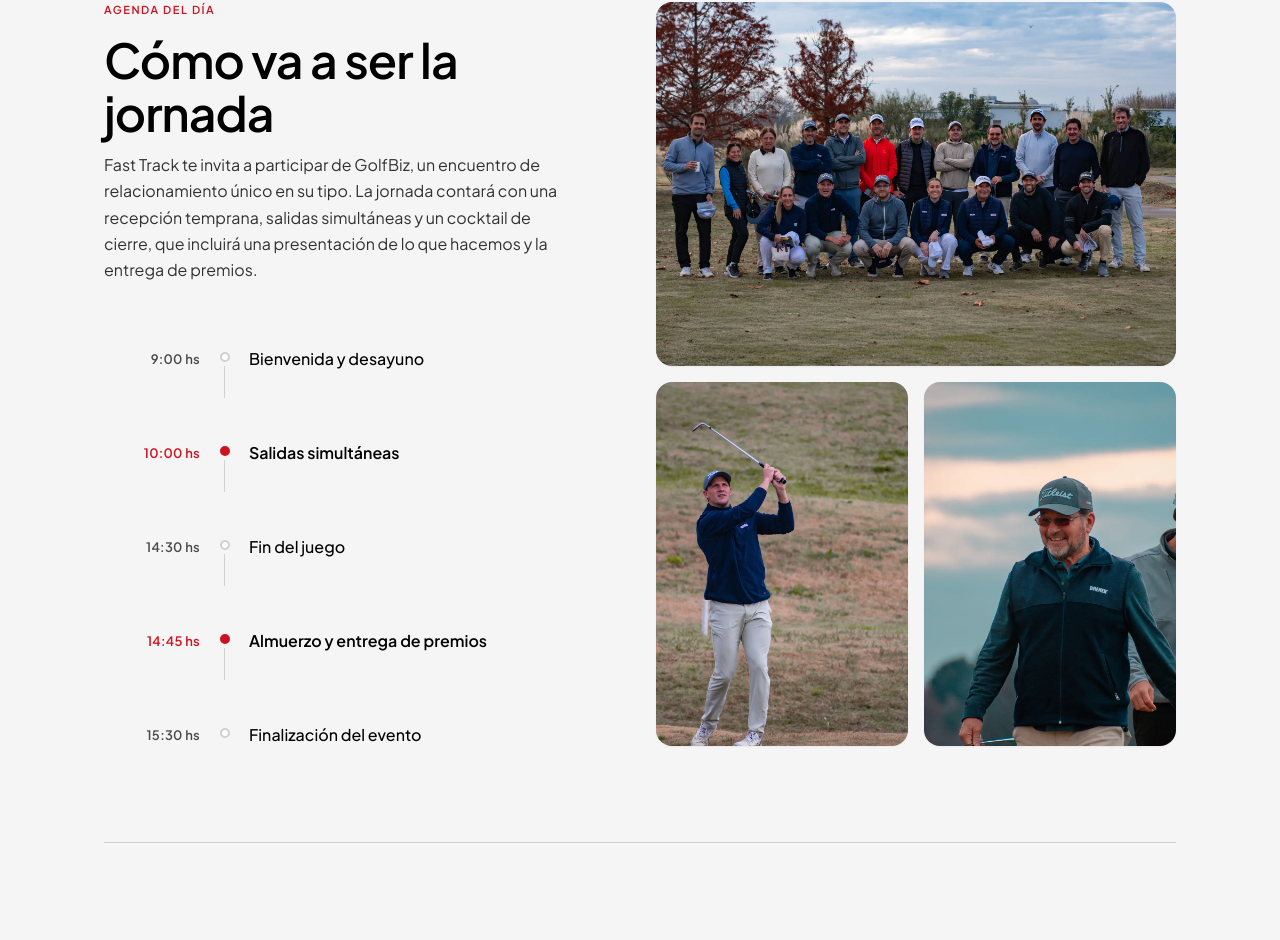
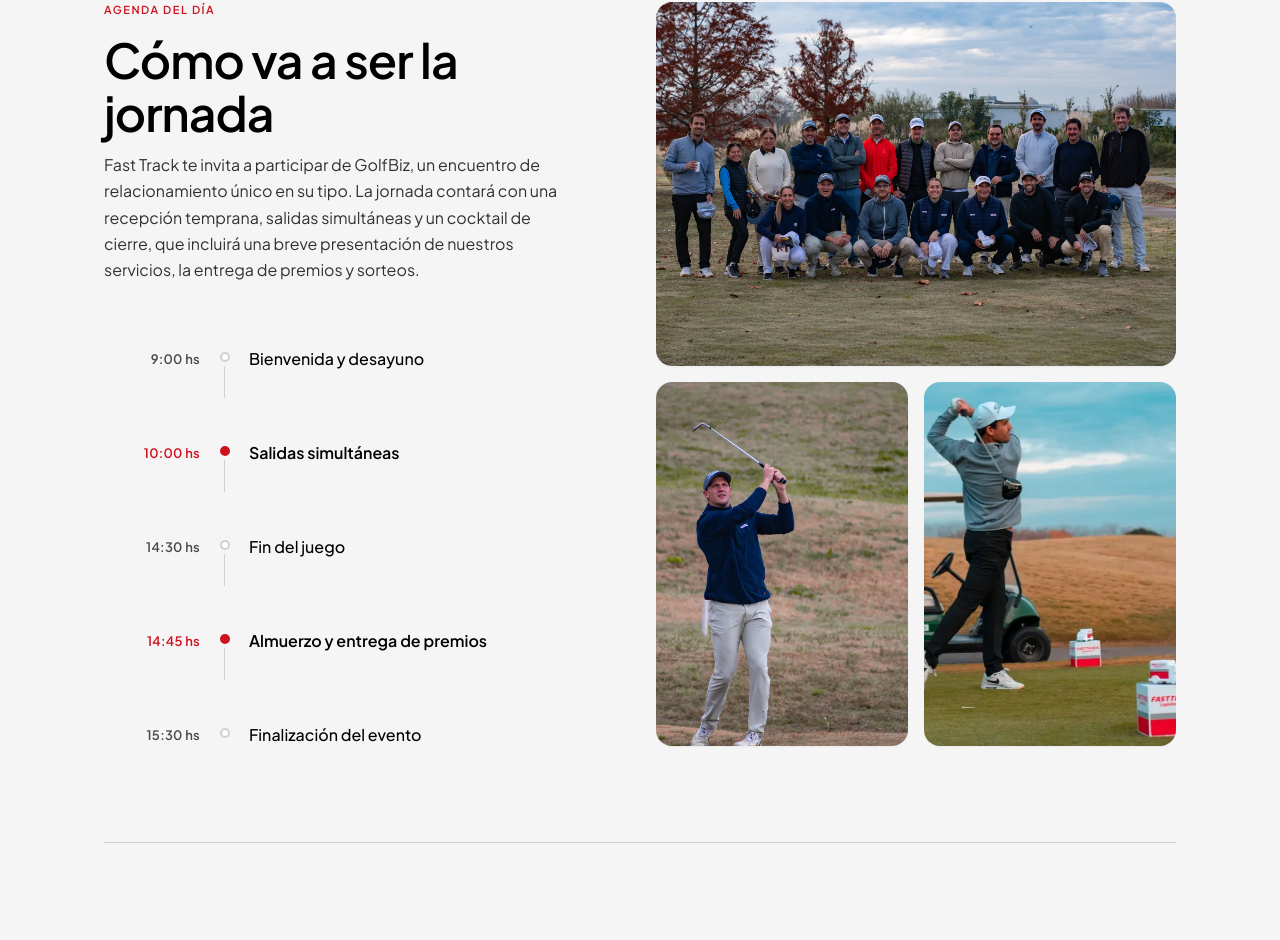
Before and after one commit to DanielFabiani/Landing-Form-GolfBiz, a Next.js app: page / in a window 1280 px wide. Shown: the part 1158-2098 px from the top of the page. Built offline with nearby package versions, Linux system fonts and the light colour scheme; no server answers.

Commit message:
feat: add Agenda component and supporting image asset

```diff
--- a/components/Agenda.tsx
+++ b/components/Agenda.tsx
@@ -20,8 +20,8 @@ export default function Agenda() {
               Fast Track te invita a participar de GolfBiz, un encuentro de
               relacionamiento único en su tipo. La jornada contará con una
               recepción temprana, salidas simultáneas y un cocktail de cierre,
-              que incluirá una presentación de lo que hacemos y la entrega de
-              premios.
+              que incluirá una breve presentación de nuestros servicios, la
+              entrega de premios y sorteos.
             </p>
           </div>
 
```
Also changed, not shown: public/agenda-2.webp.
